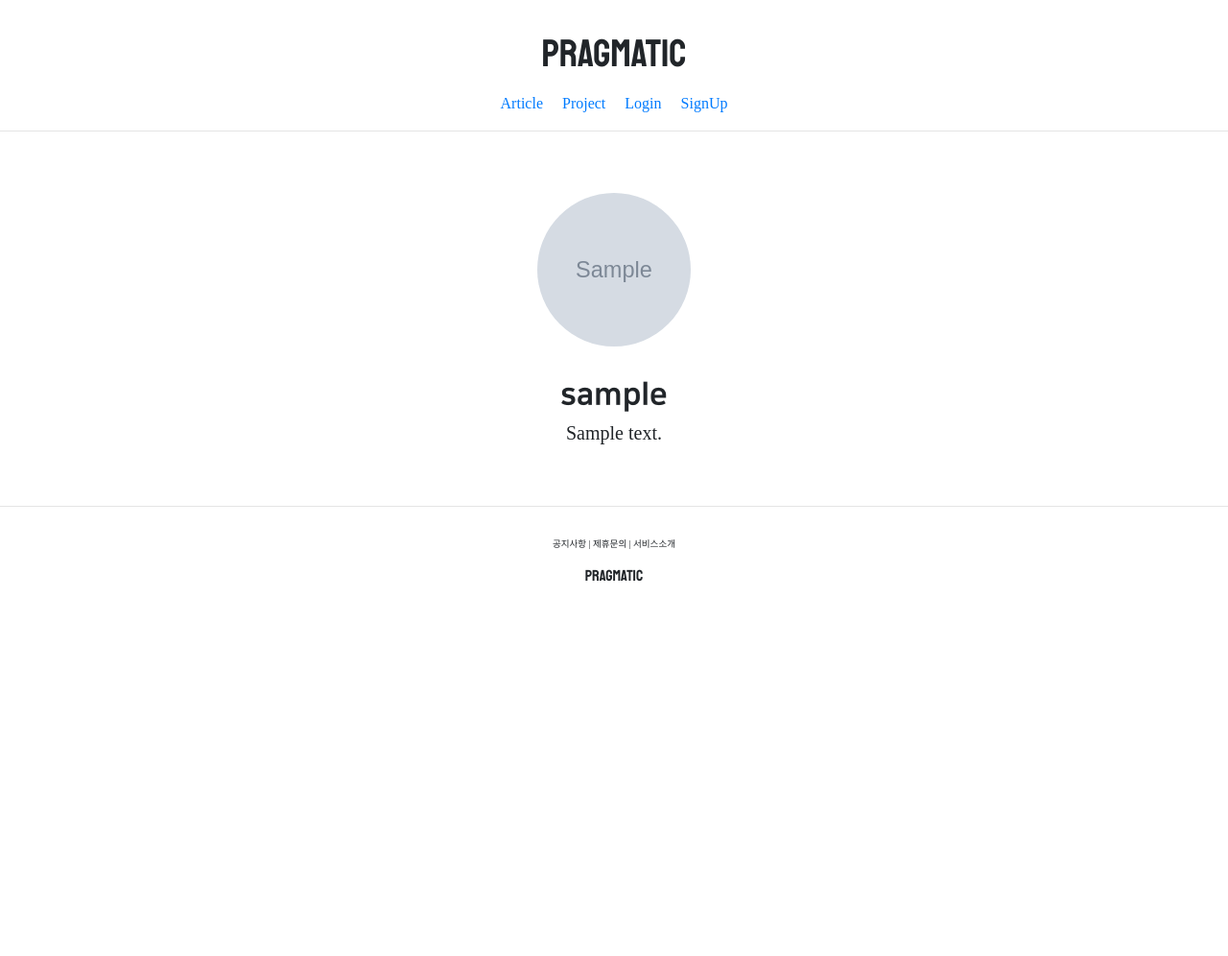
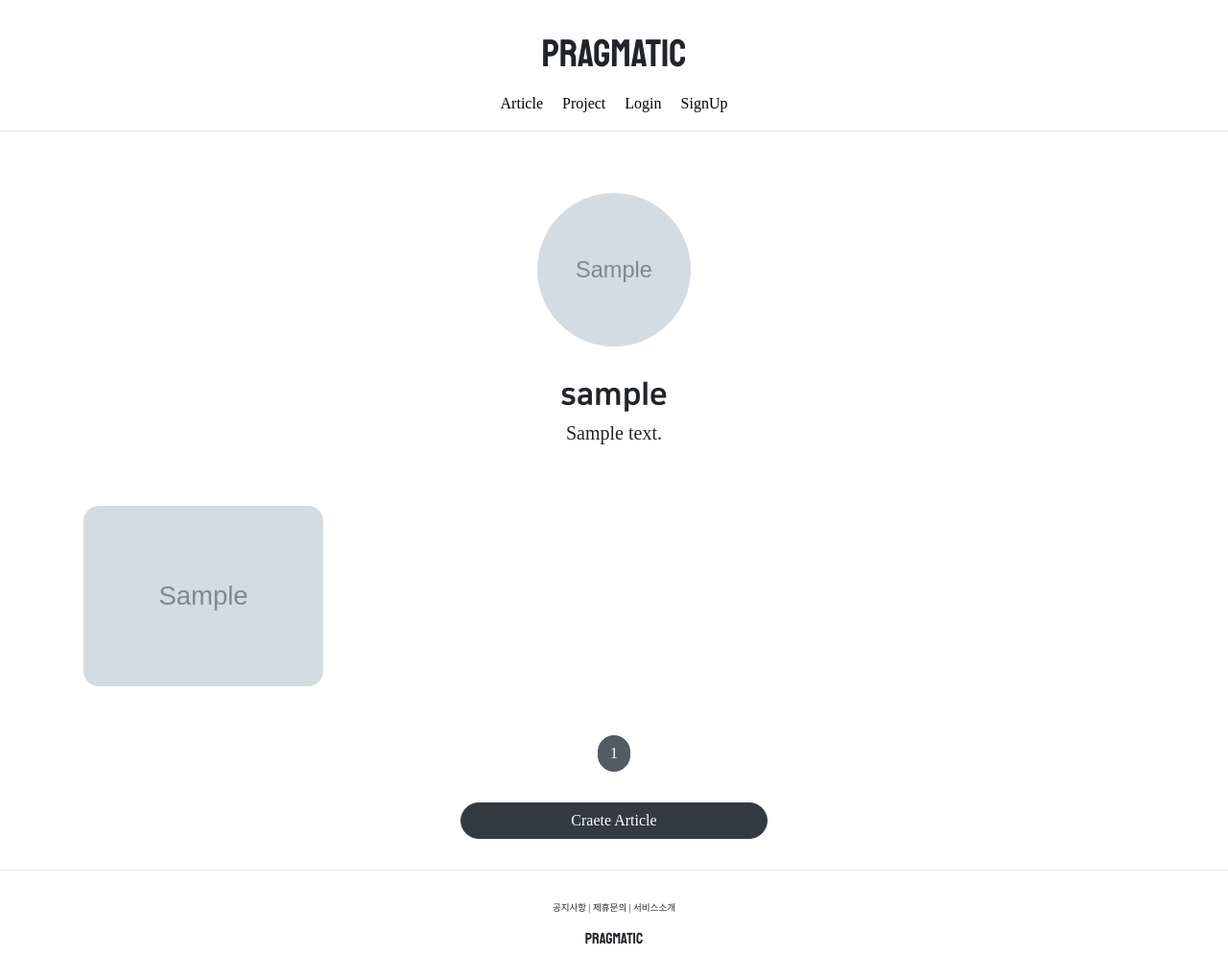
Before and after one commit to biezz0210/pragmatic, a Django app: page /accounts/detail/1 in a window 1280 px wide. Shown: the whole page at 96% size. Before the commit the page ends 606 px from the top, so only its background shows below. Run offline with Django 3.2, Linux system fonts and the light colour scheme; tables that the repository leaves empty hold one stand-in row (values such as "Sample post"); grey boxes marked "Sample" are stand-in pictures; some libraries are stand-ins or nearby versions; some web fonts are replaced.

Commit message:
django course 41 commit

```diff
--- a/accountapp/templates/accountapp/detail.html
+++ b/accountapp/templates/accountapp/detail.html
@@ -51,6 +51,10 @@
         </a>
         {% endif %}
     </div>
+
+    <div>
+        {% include 'snippets/list_fragment.html' with article_list=object_list %}
+    </div>
 </div>
 
 {% endblock %}
--- a/accountapp/views.py
+++ b/accountapp/views.py
@@ -9,6 +9,8 @@ from django.contrib.auth.models import User
 from django.contrib.auth.forms import UserCreationForm
 from accountapp.forms import AccountUpdateView
 from accountapp.decorators import account_ownership_required
+from django.views.generic.list import MultipleObjectMixin
+from articleapp.models import Article
 
 has_ownership = [account_ownership_required, login_required]
 
@@ -38,10 +40,16 @@ class AccountCreateView(CreateView):
     template_name = 'accountapp/create.html'
 
 
-class AccountDetailView(DetailView):
+class AccountDetailView(DetailView, MultipleObjectMixin):
     model = User
     context_object_name = 'target_user'
     template_name = 'accountapp/detail.html'
+
+    paginate_by = 25
+
+    def get_context_data(self, **kwargs):
+        object_list = Article.objects.filter(writer=self.get_object())
+        return super(AccountDetailView, self).get_context_data(object_list=object_list, **kwargs)
 
 
 @method_decorator(has_ownership, 'get')
--- a/articleapp/forms.py
+++ b/articleapp/forms.py
@@ -5,4 +5,4 @@ from articleapp.models import Article
 class ArticleCreationForm(ModelForm):
     class Meta:
         model = Article
-        fields = ['title', 'image', 'content']
+        fields = ['title', 'image', 'project', 'content']
--- a/articleapp/models.py
+++ b/articleapp/models.py
@@ -1,5 +1,6 @@
 from django.db import models
 from django.contrib.auth.models import User
+from projectapp.models import Project
 
 # Create your models here.
 
@@ -8,6 +9,9 @@ class Article(models.Model):
     writer = models.ForeignKey(
         User, on_delete=models.SET_NULL, related_name='article', null=True)
 
+    project = models.ForeignKey(
+        Project, on_delete=models.SET_NULL, related_name='article', null=True)
+
     title = models.CharField(max_length=200, null=True)
     image = models.ImageField(upload_to='article/', null=False)
     content = models.TextField(null=True)
--- a/pragmatic/settings.py
+++ b/pragmatic/settings.py
@@ -38,7 +38,7 @@ SECRET_KEY = env('SECRET_KEY')
 # SECURITY WARNING: don't run with debug turned on in production!
 DEBUG = True
 
-ALLOWED_HOSTS = ['*']
+ALLOWED_HOSTS = []
 
 
 # Application definition
--- a/static/base.css
+++ b/static/base.css
@@ -17,6 +17,14 @@
     text-decoration: none;
 }
 
+.pragmatic_header_nav {
+    margin: 0 0.5rem;
+}
+
+.pragmatic_header_navbar {
+    margin: 1rem 0;
+}
+
 @media screen and (max-width:500px) {
     html {
         font-size: 13px;
@@ -31,11 +39,3 @@ a:hover {
     color: black;
     text-decoration: none;
 }
-
-.pragmatic_header_nav {
-    margin: 0 0.5rem;
-}
-
-.pragmatic_header_navbar {
-    margin: 1rem 0;
-}
--- a/static/js/magicgrid.js
+++ b/static/js/magicgrid.js
@@ -277,7 +277,7 @@ MagicGrid.prototype.listen = function listen () {
 let magicGrid = new MagicGrid({
     container: '.container',
     animate: true,
-    gutter: 30,
+    gutter: 35,
     static: true,
     useMin: true
 });
--- a/templates/head.html
+++ b/templates/head.html
@@ -6,15 +6,15 @@
     <meta name="viewport" content="width=device-width, initial-scale=1.0,shrink-to-fit=no">
     <title>Pragmatic</title>
 
-    <!-- DEFAULT CSS LINK -->
-    <link rel="stylesheet" href="{% static 'base.css' %}" type="text/css">
-
     <!-- BOOTSTRAP LINK -->
     <link rel="stylesheet" href="https://stackpath.bootstrapcdn.com/bootstrap/4.2.1/css/bootstrap.min.css"
         integrity="sha384-GJzZqFGwb1QTTN6wy59ffF1BuGJpLSa9DkKMp0DgiMDm4iYMj70gZWKYbI706tWS" crossorigin="anonymous">
     <script src="https://code.jquery.com/jquery-3.3.1.slim.min.js" integrity="sha384-q8i/X+965DzO0rT7abK41JStQIAqVgRVzpbzo5smXKp4YfRvH+8abtTE1Pi6jizo" crossorigin="anonymous"></script>
     <script src="https://cdnjs.cloudflare.com/ajax/libs/popper.js/1.14.6/umd/popper.min.js" integrity="sha384-wHAiFfRlMFy6i5SRaxvfOCifBUQy1xHdJ/yoi7FRNXMRBu5WHdZYu1hA6ZOblgut" crossorigin="anonymous"></script>
     <script src="https://stackpath.bootstrapcdn.com/bootstrap/4.2.1/js/bootstrap.min.js" integrity="sha384-B0UglyR+jN6CkvvICOB2joaf5I4l3gm9GU6Hc1og6Ls7i6U/mkkaduKaBhlAXv9k" crossorigin="anonymous"></script>
+
+    <!-- DEFAULT CSS LINK -->
+    <link rel="stylesheet" href="{% static 'base.css' %}" type="text/css">
 
     <!-- GOOGLE FONTS LINK -->
     <link rel="preconnect" href="https://fonts.gstatic.com">
@@ -37,11 +37,11 @@
             src: local('NanumSquareOTF_acL'),
             url("{% static 'fonts/NanumSquareOTF_acL' %}") format("opentype");
         }
-        @font-face {
+        /* @font-face {
             font-family: 'NanumSquareOTF_acR';
             src: local('NanumSquareOTF_acR'),
             url("{% static 'fonts/NanumSquareOTF_acR' %}") format("opentype");
-        }
+        } */
     </style>
 
 
--- /dev/null
+++ b/templates/snippets/list_fragment.html
@@ -0,0 +1,50 @@
+{% load static %}
+
+
+<style>
+
+    .container {
+        padding: 0;
+        margin: 0,auto;
+    }
+
+    .container a {
+        width: 45%;
+        max-width: 250px;
+    }
+    .container div {
+        display: flex;
+        justify-content: center;
+        align-items: center;
+        border-radius: 1rem;
+    }
+
+    .container img {
+        width: 100%;
+        border-radius: 1rem;
+    }
+
+</style>
+
+    {% if article_list %}
+    <div class="container">
+        {% for article in article_list %}
+        <a href="{% url 'articleapp:detail' pk=article.pk %}">
+            {% include 'snippets/card.html' with article=article %}
+        </a>
+        {% endfor %}
+    </div>
+    <script src="{% static 'js/magicgrid.js' %}"></script>
+    {% else %}
+    <div class="text-center">
+        <h1>No Articles YET!</h1>
+    </div>
+    {% endif %}
+
+    {% include 'snippets/pagination.html' with page_obj=page_obj %}
+
+    <div style="text-align: center;">
+        <a href="{% url 'articleapp:create' %}" class="btn btn-dark rounded-pill col-3 mt-3 mb-3 px-1">
+            Craete Article
+        </a>
+    </div>
```
Also changed, not shown: projectapp/templates/projectapp/detail.html (+8 -0 lines), projectapp/views.py (+9 -1 lines), articleapp/migrations/0002_article_project.py (added).
